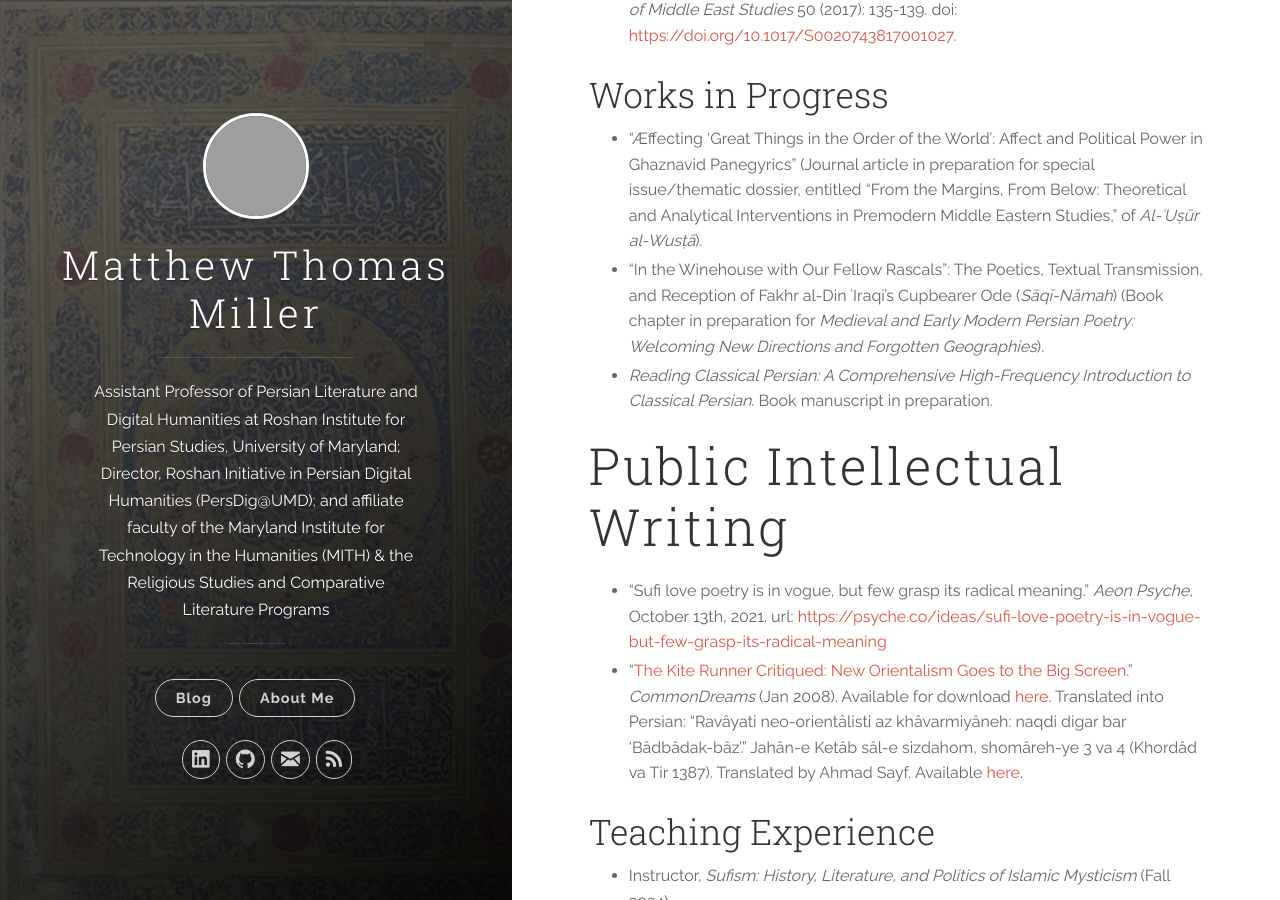
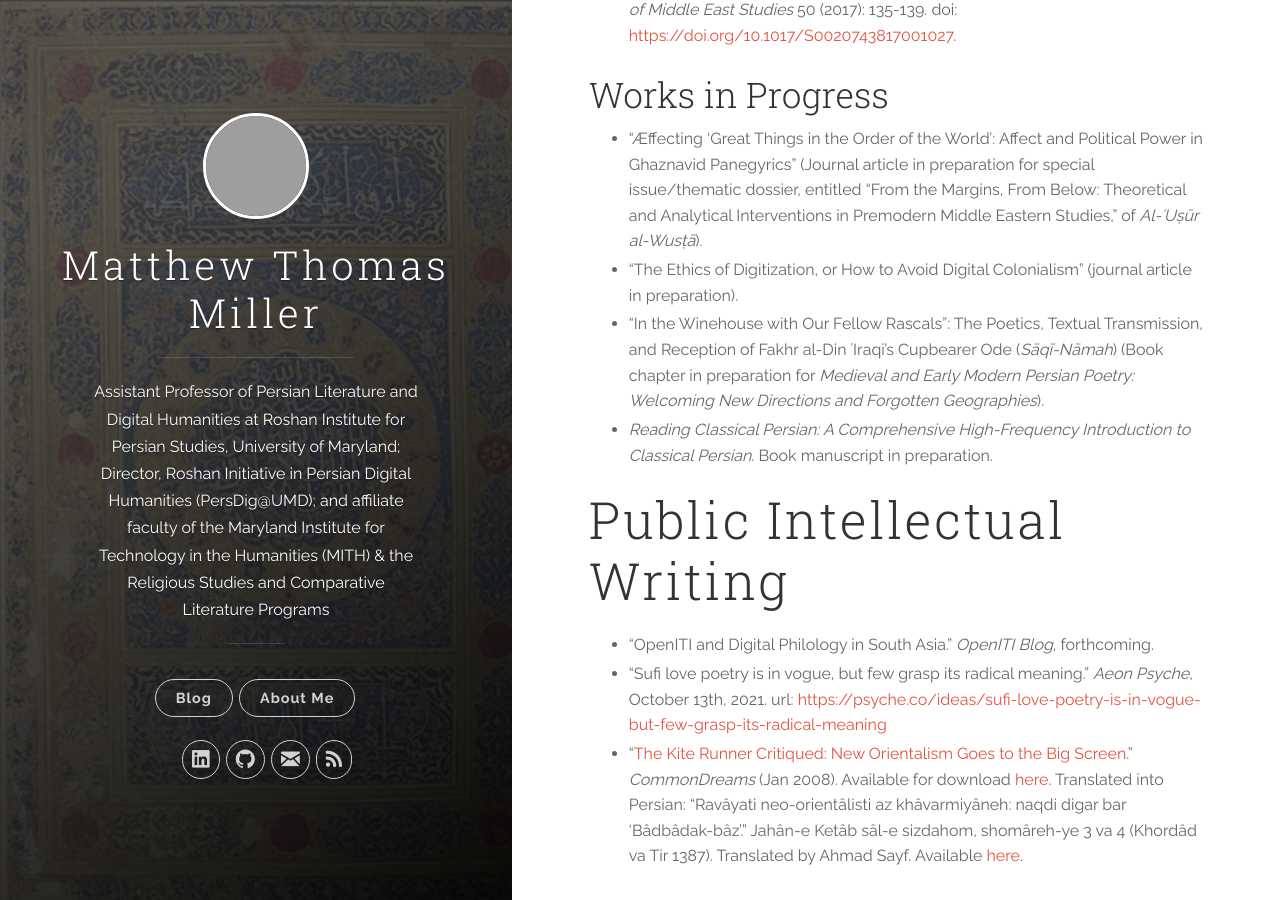
Before and after one commit to MatthewThomasMiller/MatthewThomasMiller.github.io, a Jekyll site: the page built from about-me.md, in a window 1280 px wide and 900 px high, scrolled down 4853 px, cut to the strip 0-900 px from the top of the window. Built offline with Jekyll 4.4.1, drawn with Linux system fonts in a browser that asks for light colours; grey boxes are pictures that could not be loaded.

Commit message:
more additions

```diff
--- a/about-me.md
+++ b/about-me.md
@@ -78,13 +78,15 @@ https://doi.org/10.1017/S0020743817001027).
 ## Works in Progress
 
 * "Æffecting 'Great Things in the Order of the World': Affect and Political Power in Ghaznavid Panegyrics" (Journal article in preparation for special issue/thematic dossier, entitled "From the Margins, From Below: Theoretical and Analytical Interventions in Premodern Middle Eastern Studies," of *Al-ʿUṣūr al-Wusṭā*).
+* "The Ethics of Digitization, or How to Avoid Digital Colonialism" (journal article in preparation).
 * "In the Winehouse with Our Fellow Rascals": The Poetics, Textual Transmission, and Reception of Fakhr al-Din ʿIraqi's Cupbearer Ode (*Sāqī-Nāmah*) (Book chapter in preparation for *Medieval and Early Modern Persian Poetry: Welcoming New Directions and Forgotten Geographies*).
 * *Reading Classical Persian: A Comprehensive High-Frequency Introduction to Classical Persian*. Book manuscript in preparation.
 
 # Public Intellectual Writing
 
- * "Sufi love poetry is in vogue, but few grasp its radical meaning." *Aeon Psyche*, October 13th, 2021. url: [https://psyche.co/ideas/sufi-love-poetry-is-in-vogue-but-few-grasp-its-radical-meaning](https://psyche.co/ideas/sufi-love-poetry-is-in-vogue-but-few-grasp-its-radical-meaning)
- * “[The Kite Runner Critiqued: New Orientalism Goes to the Big Screen](http://www.commondreams.org/views/2008/01/05/kite-runner-critiqued-new-orientalism-goes-big-screen).” *CommonDreams* (Jan 2008). Available for download [here](http://dx.doi.org/10.17613/M6Q524). Translated into Persian: “Ravâyati neo-orientâlisti az khâvarmiyâneh: naqdi digar bar ‘Bâdbâdak-bâz’.” Jahân-e Ketâb sâl-e sizdahom, shomâreh-ye 3 va 4 (Khordâd va Tir 1387). Translated by Ahmad Sayf. Available [here](http://dx.doi.org/10.17613/M6KF99).
+* "OpenITI and Digital Philology in South Asia." *OpenITI Blog*, forthcoming.
+* "Sufi love poetry is in vogue, but few grasp its radical meaning." *Aeon Psyche*, October 13th, 2021. url: [https://psyche.co/ideas/sufi-love-poetry-is-in-vogue-but-few-grasp-its-radical-meaning](https://psyche.co/ideas/sufi-love-poetry-is-in-vogue-but-few-grasp-its-radical-meaning)
+* “[The Kite Runner Critiqued: New Orientalism Goes to the Big Screen](http://www.commondreams.org/views/2008/01/05/kite-runner-critiqued-new-orientalism-goes-big-screen).” *CommonDreams* (Jan 2008). Available for download [here](http://dx.doi.org/10.17613/M6Q524). Translated into Persian: “Ravâyati neo-orientâlisti az khâvarmiyâneh: naqdi digar bar ‘Bâdbâdak-bâz’.” Jahân-e Ketâb sâl-e sizdahom, shomâreh-ye 3 va 4 (Khordâd va Tir 1387). Translated by Ahmad Sayf. Available [here](http://dx.doi.org/10.17613/M6KF99).
 
 ## Teaching Experience
 
```
